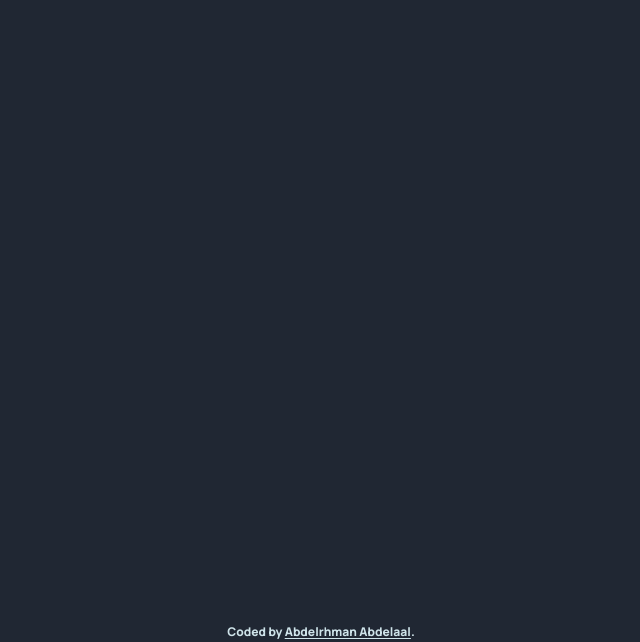
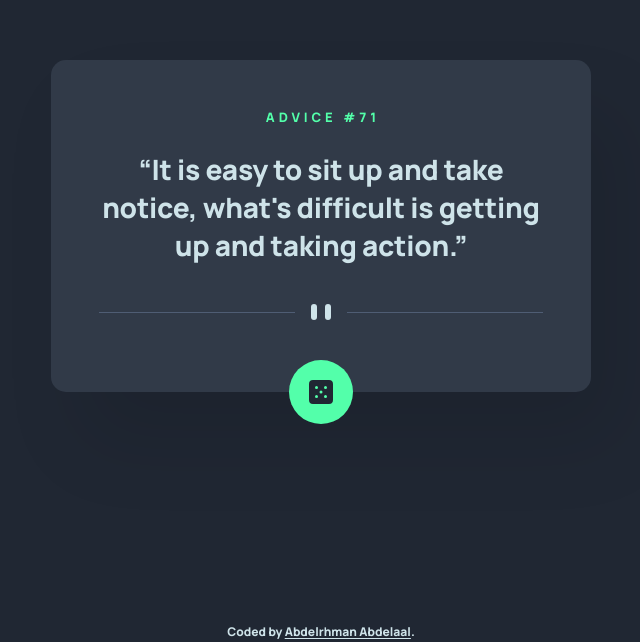
Before and after one commit to MrBlackvanta/advice-generator-app, a Next.js app: page / in a window 1280 px wide. Shown: the part 158-800 px from the top of the page, without its empty margins (319-959 px from the left). Built offline with nearby package versions, Linux system fonts and the light colour scheme.

Commit message:
Build the advice card

```diff
--- a/src/app/page.tsx
+++ b/src/app/page.tsx
@@ -1,3 +1,10 @@
+import { INITIAL_ADVICE } from "@/data";
+import { AdviceCard } from "@/views/home";
+
 export default function Home() {
-  return <main className="grid grow place-items-center" />;
+  return (
+    <main className="grid grow place-items-center px-4 py-16">
+      <AdviceCard initialAdvice={INITIAL_ADVICE} />
+    </main>
+  );
 }
--- /dev/null
+++ b/src/data/advice.ts
@@ -0,0 +1,6 @@
+import type { Advice } from "./advice.types";
+
+export const INITIAL_ADVICE: Advice = {
+  id: 71,
+  text: "It is easy to sit up and take notice, what's difficult is getting up and taking action.",
+};
--- /dev/null
+++ b/src/data/advice.types.ts
@@ -0,0 +1,4 @@
+export type Advice = {
+  id: number;
+  text: string;
+};
--- a/src/data/index.ts
+++ b/src/data/index.ts
@@ -1 +1,3 @@
+export * from "./advice";
+export type * from "./advice.types";
 export * from "./site";
--- /dev/null
+++ b/src/lib/advice-slip.ts
@@ -0,0 +1,45 @@
+import type { Advice } from "@/data";
+
+const ADVICE_SLIP_API = "https://api.adviceslip.com/advice";
+const REQUEST_TIMEOUT_MS = 8000;
+
+export function adviceSlipUrl(id: number) {
+  return `${ADVICE_SLIP_API}/${id}`;
+}
+
+export function parseAdviceSlip(payload: unknown): Advice {
+  const slip = isRecord(payload) ? payload.slip : undefined;
+  if (!isRecord(slip)) throw unexpectedPayload();
+
+  const { id, advice } = slip;
+  const text = typeof advice === "string" ? advice.trim() : "";
+  if (!isSlipId(id) || !text) throw unexpectedPayload();
+
+  return { id, text };
+}
+
+export async function fetchRandomAdvice(): Promise<Advice> {
+  const response = await fetch(ADVICE_SLIP_API, {
+    cache: "no-store",
+    signal: AbortSignal.timeout(REQUEST_TIMEOUT_MS),
+  });
+  if (!response.ok) {
+    throw new Error(`The Advice Slip API answered ${response.status}`);
+  }
+
+  return parseAdviceSlip(await response.json());
+}
+
+function isRecord(value: unknown): value is Record<string, unknown> {
+  return typeof value === "object" && value !== null;
+}
+
+function isSlipId(value: unknown): value is number {
+  return Number.isSafeInteger(value) && Number(value) > 0;
+}
+
+function unexpectedPayload() {
+  return new TypeError(
+    "The Advice Slip API sent a slip without an id or advice",
+  );
+}
--- /dev/null
+++ b/src/lib/index.ts
@@ -0,0 +1 @@
+export * from "./advice-slip";
--- /dev/null
+++ b/src/views/home/advice-card.tsx
@@ -0,0 +1,62 @@
+"use client";
+
+import { DiceIcon } from "@/components/icons";
+import type { Advice } from "@/data";
+import { adviceSlipUrl } from "@/lib";
+import { Fragment, type CSSProperties } from "react";
+import AdviceDivider from "./advice-divider";
+import { useAdvice } from "./use-advice";
+
+const headingClass =
+  "ps-(--tracking-label) text-label text-accent uppercase sm:text-label-lg";
+const bodyClass = "text-quote sm:text-quote-lg";
+
+export default function AdviceCard({
+  initialAdvice,
+}: {
+  initialAdvice: Advice;
+}) {
+  const { state, isRolling, roll } = useAdvice(initialAdvice);
+  const spins = isRolling ? state.roll + 1 : state.roll;
+
+  return (
+    <article className="mb-8 flex w-full max-w-135 flex-col items-center rounded-card bg-card px-6 pt-10 text-center shadow-card sm:rounded-card-lg sm:px-12 sm:pt-12">
+      <div
+        aria-live="polite"
+        aria-busy={isRolling}
+        className="mb-6 grid gap-6 sm:mb-10"
+      >
+        {state.status === "ready" ? (
+          <Fragment key={state.roll}>
+            <h1 className={headingClass}>Advice #{state.advice.id}</h1>
+            <blockquote
+              cite={adviceSlipUrl(state.advice.id)}
+              className={bodyClass}
+            >
+              <q>{state.advice.text}</q>
+            </blockquote>
+          </Fragment>
+        ) : (
+          <Fragment key={state.roll}>
+            <h1 className={headingClass}>Advice unavailable</h1>
+            <p className={bodyClass}>
+              The advice service didn’t answer. Roll the die to try again.
+            </p>
+          </Fragment>
+        )}
+      </div>
+      <AdviceDivider />
+      <button
+        type="button"
+        onClick={roll}
+        className="relative mt-8 -mb-8 grid size-16 place-items-center rounded-full bg-accent text-page before:absolute before:inset-0 before:rounded-full before:opacity-0 before:shadow-glow before:transition-opacity before:duration-200 before:ease-out hover:before:opacity-100 focus-visible:before:opacity-100 sm:mt-10"
+      >
+        <span className="sr-only">Roll for new advice</span>
+        <DiceIcon
+          style={{ "--spins": `${spins}turn` } as CSSProperties}
+          className="rotate-(--spins) transition-[rotate] duration-500 ease-out motion-reduce:transition-none"
+        />
+      </button>
+    </article>
+  );
+}
--- /dev/null
+++ b/src/views/home/advice-divider.tsx
@@ -0,0 +1,12 @@
+export default function AdviceDivider() {
+  return (
+    <div aria-hidden="true" className="flex w-full items-center gap-4">
+      <span className="h-px grow bg-divider" />
+      <span className="flex gap-2">
+        <span className="h-4 w-1.5 rounded-full bg-ink" />
+        <span className="h-4 w-1.5 rounded-full bg-ink" />
+      </span>
+      <span className="h-px grow bg-divider" />
+    </div>
+  );
+}
--- /dev/null
+++ b/src/views/home/index.ts
@@ -0,0 +1 @@
+export { default as AdviceCard } from "./advice-card";
--- /dev/null
+++ b/src/views/home/use-advice.ts
@@ -0,0 +1,37 @@
+import type { Advice } from "@/data";
+import { fetchRandomAdvice } from "@/lib";
+import { useState, useTransition } from "react";
+
+type Outcome = { status: "ready"; advice: Advice } | { status: "failed" };
+
+export type AdviceState = Outcome & { roll: number };
+
+export function useAdvice(initialAdvice: Advice) {
+  const [state, setState] = useState<AdviceState>({
+    status: "ready",
+    advice: initialAdvice,
+    roll: 0,
+  });
+  const [isRolling, startRolling] = useTransition();
+
+  function roll() {
+    if (isRolling) return;
+
+    startRolling(async () => {
+      const outcome = await rollOutcome();
+      startRolling(() =>
+        setState((current) => ({ ...outcome, roll: current.roll + 1 })),
+      );
+    });
+  }
+
+  return { state, isRolling, roll };
+}
+
+async function rollOutcome(): Promise<Outcome> {
+  try {
+    return { status: "ready", advice: await fetchRandomAdvice() };
+  } catch {
+    return { status: "failed" };
+  }
+}
```
Also changed, not shown: 2 other files (tests, documents, lock files or other folders).
